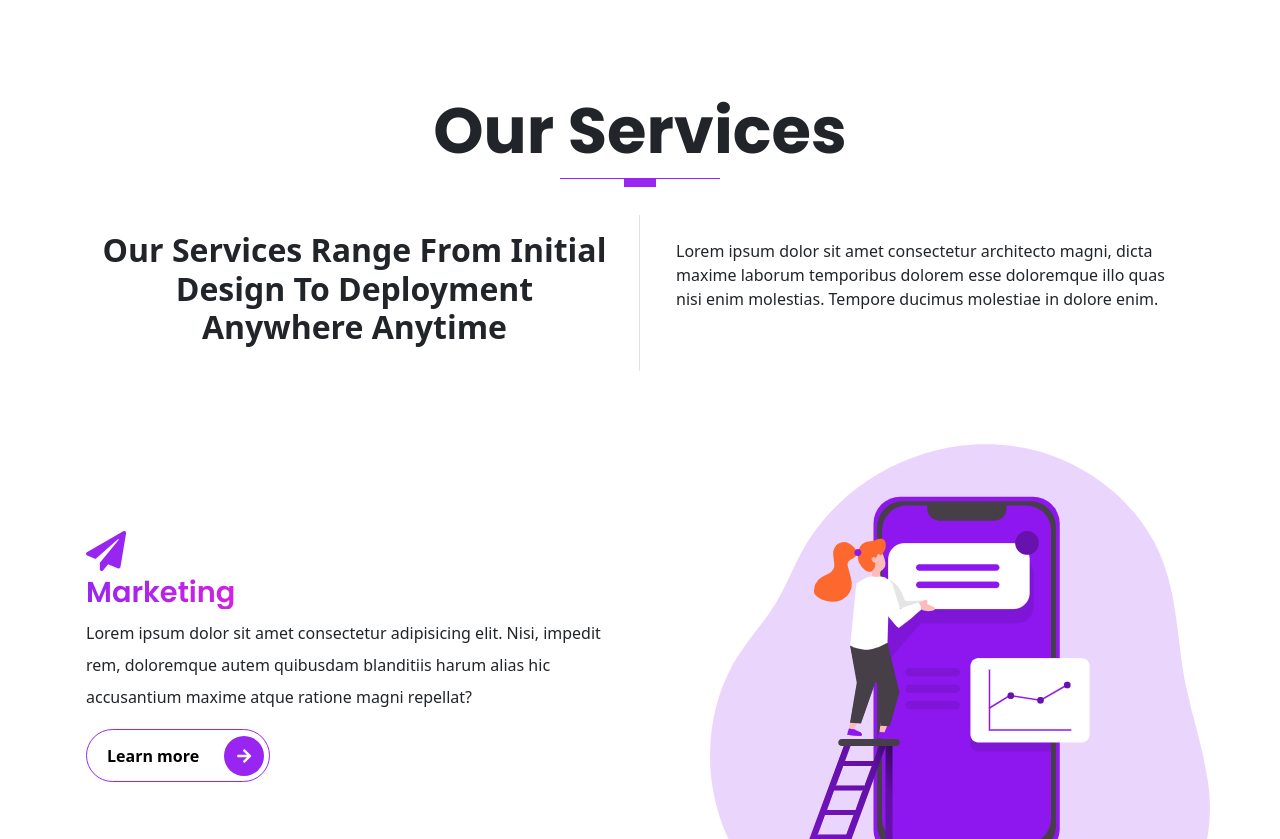
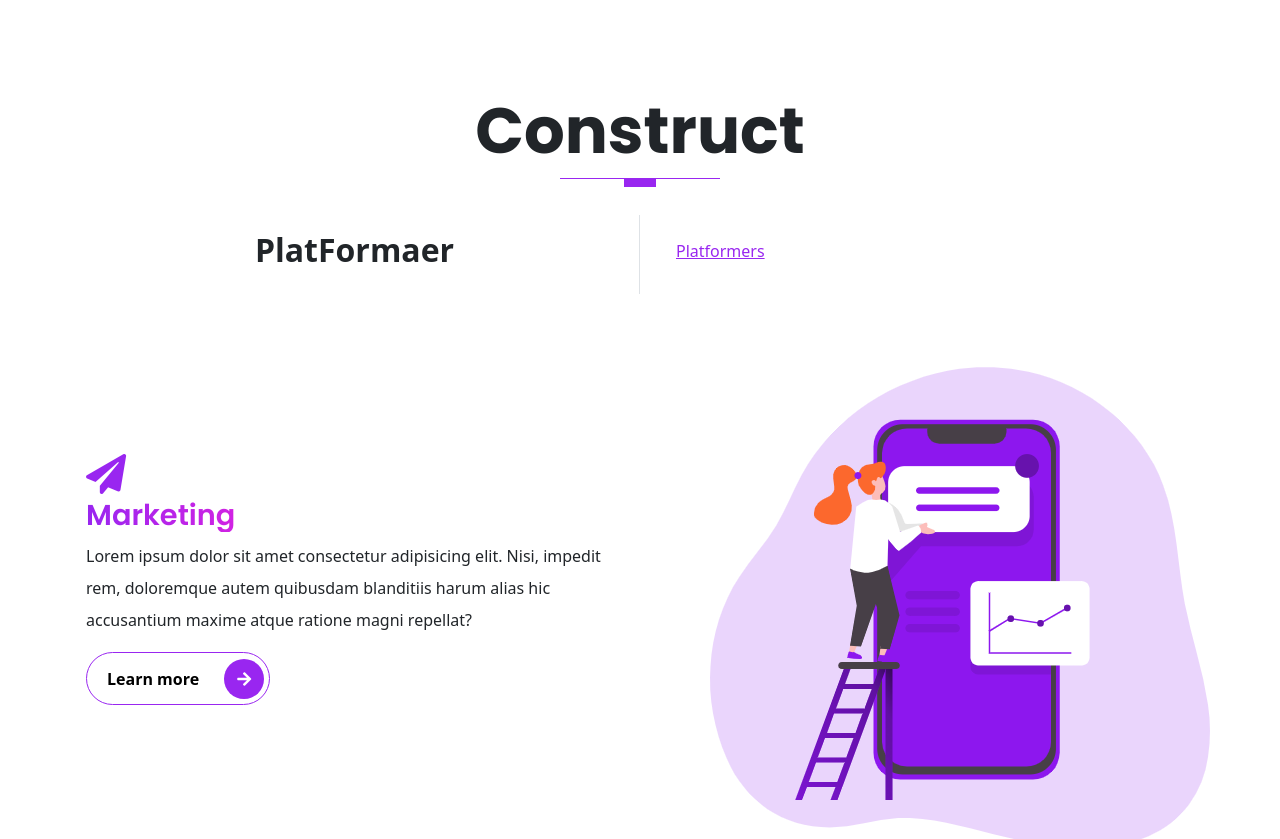
Before and after one commit to afidzulinn/portofolio, a website: page index.html in a window 1280 px wide. Shown: the part 997-1836 px from the top of the page. Drawn offline with nearby package versions, Linux system fonts and the light colour scheme; files that its build step writes are made by us from their sources.

Commit message:
commit construct
commit construct

```diff
--- a/index.html
+++ b/index.html
@@ -149,7 +149,7 @@
   <section id="services" class="services">
     <div class="container">
       <div class="row text-center">
-        <h1 class="display-3 fw-bold">Our Services</h1>
+        <h1 class="display-3 fw-bold">Construct</h1>
         <div class="heading-line mb-1"></div>
       </div>
       <!-- START THE DESCRIPTION CONTENT  -->
@@ -157,17 +157,15 @@
         <div class="col-md-6 border-right">
           <div class="bg-white p-3">
             <h2 class="fw-bold text-capitalize text-center">
-              Our Services Range From Initial Design To Deployment Anywhere Anytime
+              PlatFormaer
             </h2>
           </div>
         </div>
         <div class="col-md-6">
           <div class="bg-white p-4 text-start">
-            <p class="fw-light">
-              Lorem ipsum dolor sit amet consectetur architecto magni,
-              dicta maxime laborum temporibus dolorem esse doloremque illo quas nisi enim molestias.
-              Tempore ducimus molestiae in dolore enim.
-            </p>
+            <a href="https://preview.construct.net/#mv34i2hm" class="fw-light">
+              Platformers
+            </a>
           </div>
         </div>
       </div>
```
